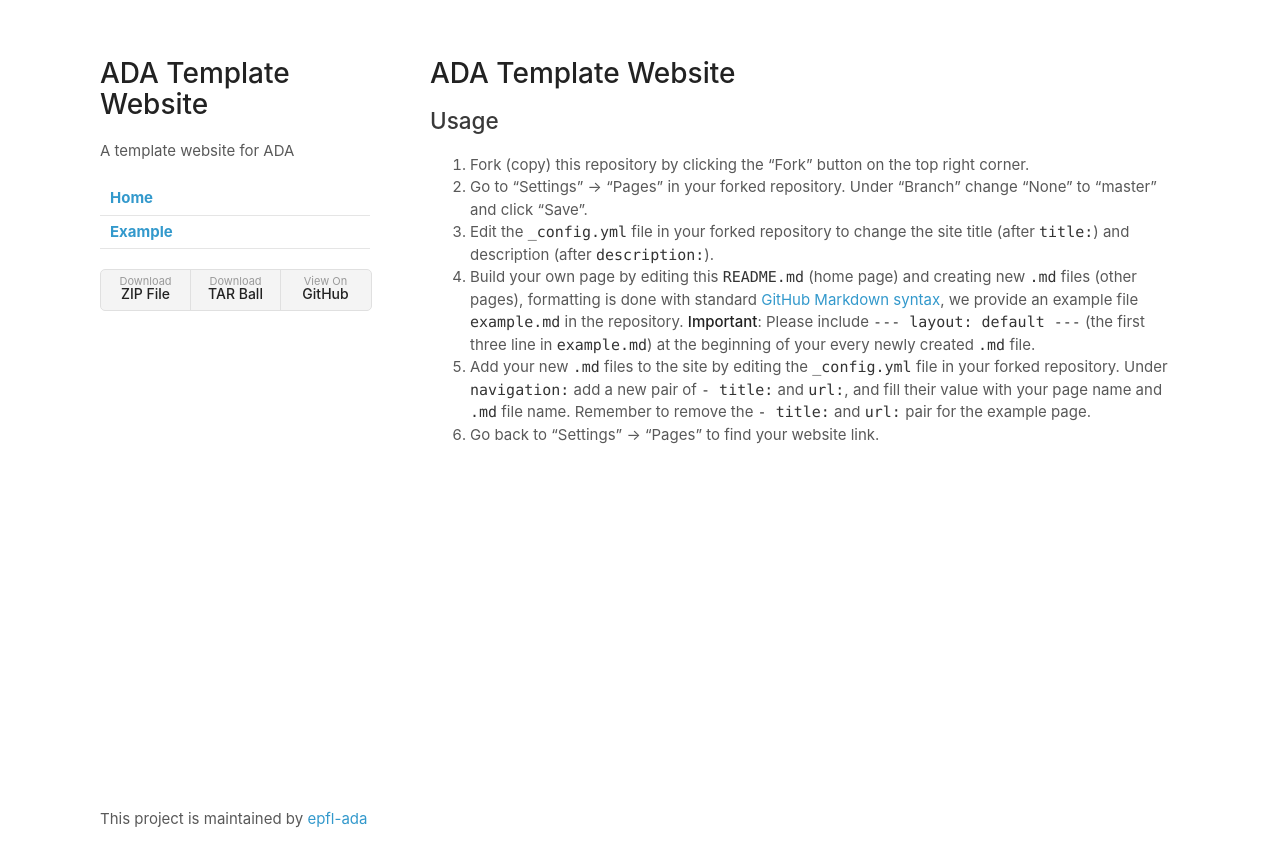
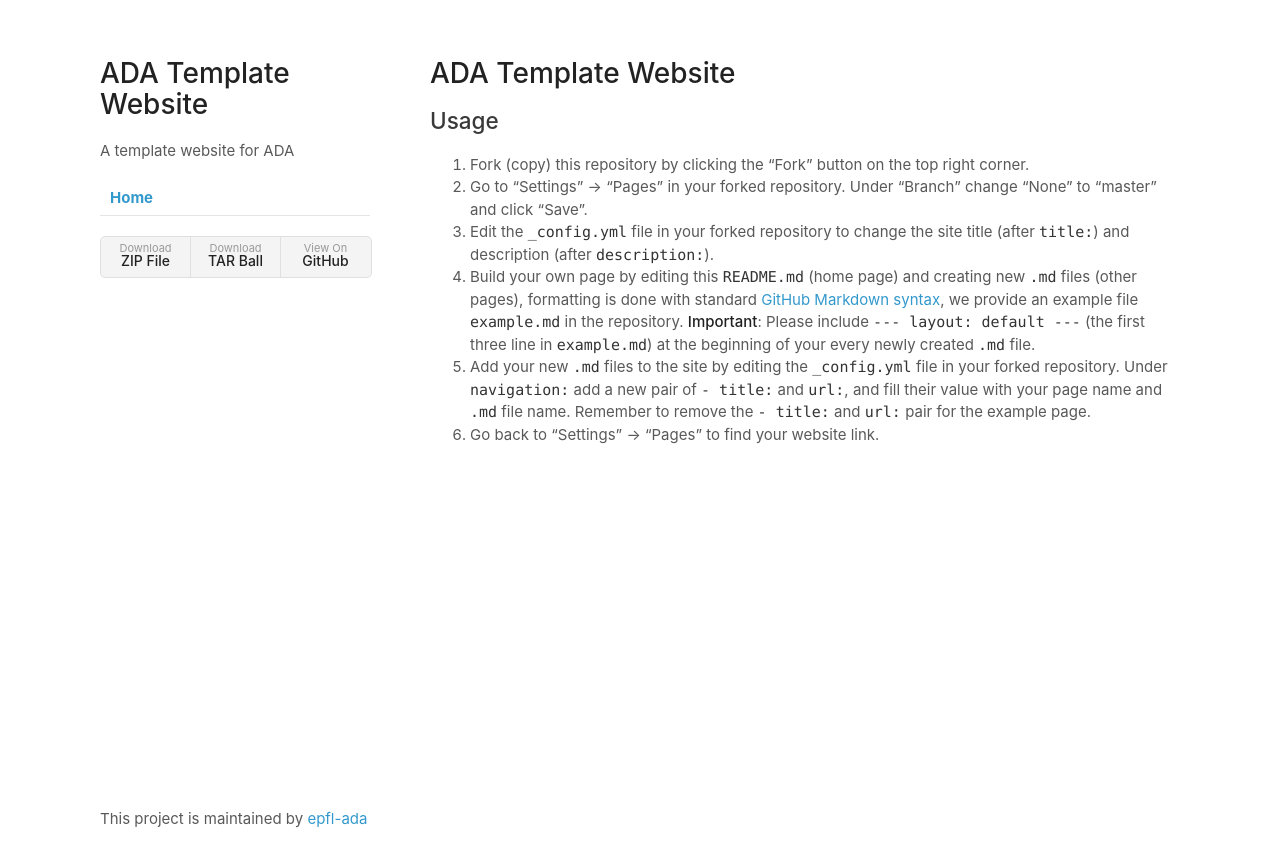
Before and after one commit to epfl-ada/ada-2023-project-rablashijupa, a Jekyll site: the page built from README 2.md, in a window 1280 px wide. Shown: the top 867 px of the page. Built offline with Jekyll 4.4.1, drawn with Linux system fonts in a browser that asks for light colours; our own code applies the rules of GitHub Pages for plain Markdown files.

Commit message:
Update _config.yml

```diff
--- a/_config.yml
+++ b/_config.yml
@@ -5,5 +5,3 @@ show_downloads: True
 navigation:
   - title: Home
     url: /
-  - title: Example
-    url: example
```
